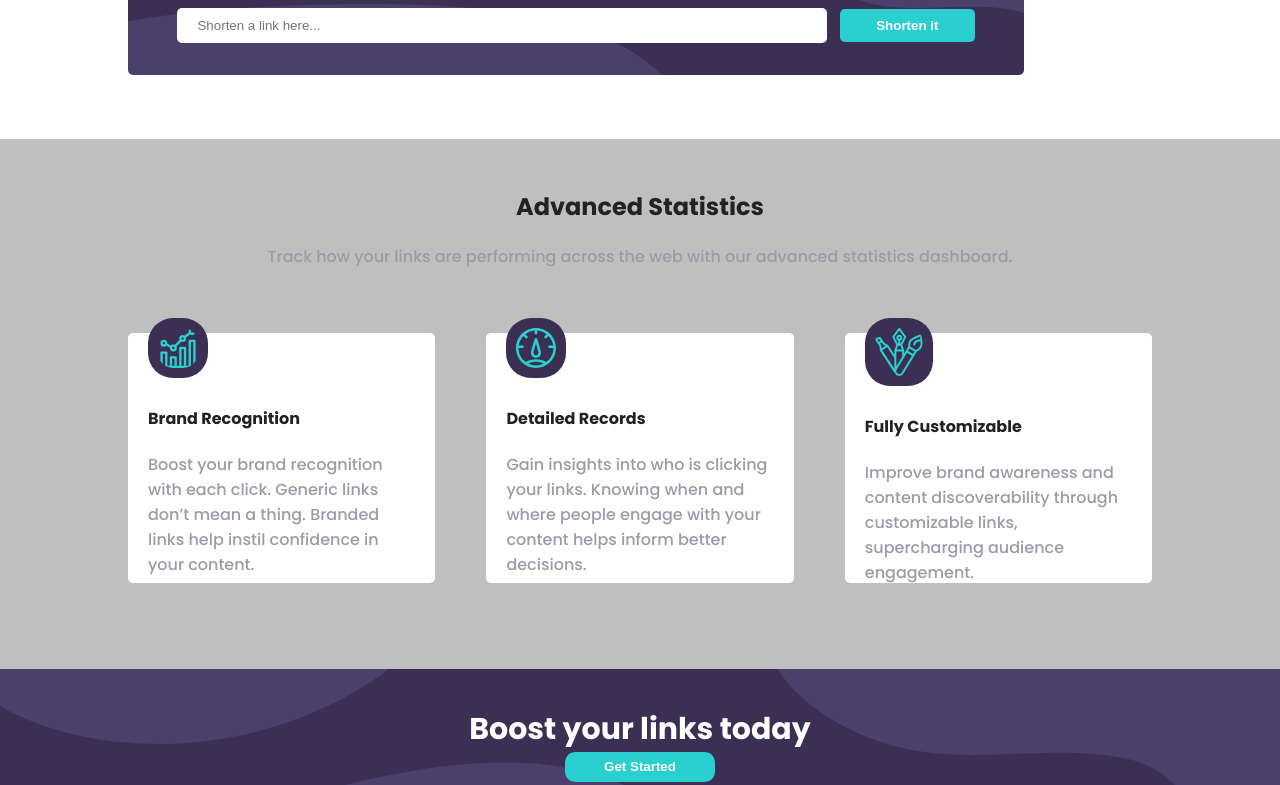
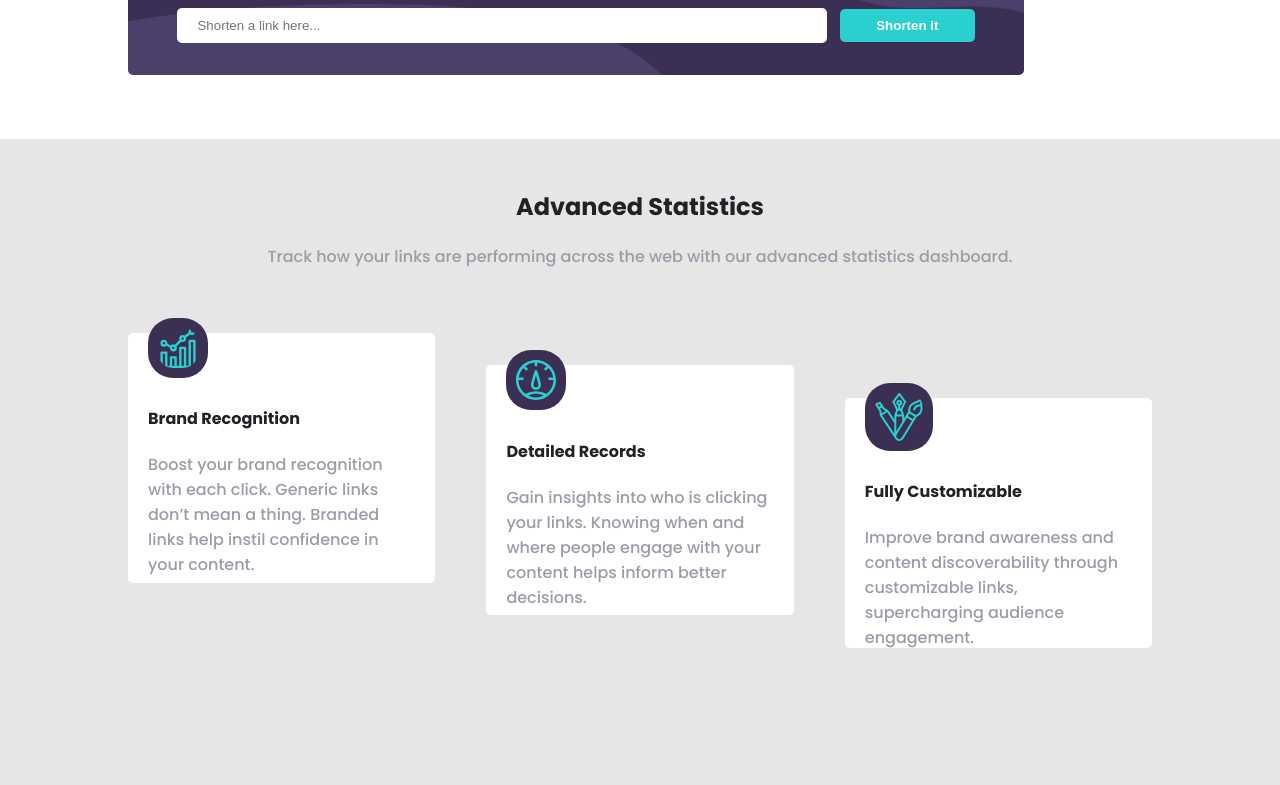
Before and after one commit to laioAndrade/URL-shortening, a React (Create React App) app: page / in a window 1280 px wide. Shown: the part 600-1385 px from the top of the page. Built offline with nearby package versions, Linux system fonts and the light colour scheme.

Commit message:
change some styles

```diff
--- a/src/Section/Statistics/Statistics.js
+++ b/src/Section/Statistics/Statistics.js
@@ -10,26 +10,28 @@ const statistics = () => (
     <h2>Advanced Statistics</h2>
     <p>Track how your links are performing across the web with our advanced statistics dashboard.</p>
     <div className={classes.BoxGrid}>
-      <div className={classes.Box} >
+      <div className={classes.Box} style={{alignSelf: 'start'}}>
         <img src={brandIcon} alt="brand icon"/>
         <h4>Brand Recognition</h4>
           <span>Boost your brand recognition with each click.
           Generic links don’t mean a thing. Branded links help instil confidence
           in your content.</span>
       </div>
-      <div className={classes.Box} >
+
+      <div className={classes.Box} style={{alignSelf: 'center'}}>
         <img src={detailedIcon} alt="brand icon"/>
         <h4>Detailed Records</h4>
         <span>Gain insights into who is clicking your links.
         Knowing when and where people engage with your content helps inform better decisions.</span>
 
       </div>
-      <div className={classes.Box} >
+      <div className={classes.Box} style={{alignSelf: 'end'}}>
         <img src={customizableIcon} alt="brand icon"/>
         <h4>Fully Customizable</h4>
         <span>Improve brand awareness and content discoverability
         through customizable links, supercharging audience engagement.</span>
       </div>
+      <div className={classes.Line} />
     </div>
 
   </div>
--- a/src/Section/Statistics/Statistics.module.css
+++ b/src/Section/Statistics/Statistics.module.css
@@ -1,7 +1,7 @@
 .Statistics {
   padding-top: 30px;
-  background: hsl(0, 0%, 75%);
-  height: 500px;
+  background: hsl(0, 0%, 90%);
+  height: 700px;
 }
 
 .Statistics > p {
@@ -13,7 +13,7 @@
 }
 
 .BoxGrid {
-  height: 200px;
+  height: 400px;
   display: grid;
   grid-template-columns: repeat(3, 1fr);
   margin: 5% 10%;
```
